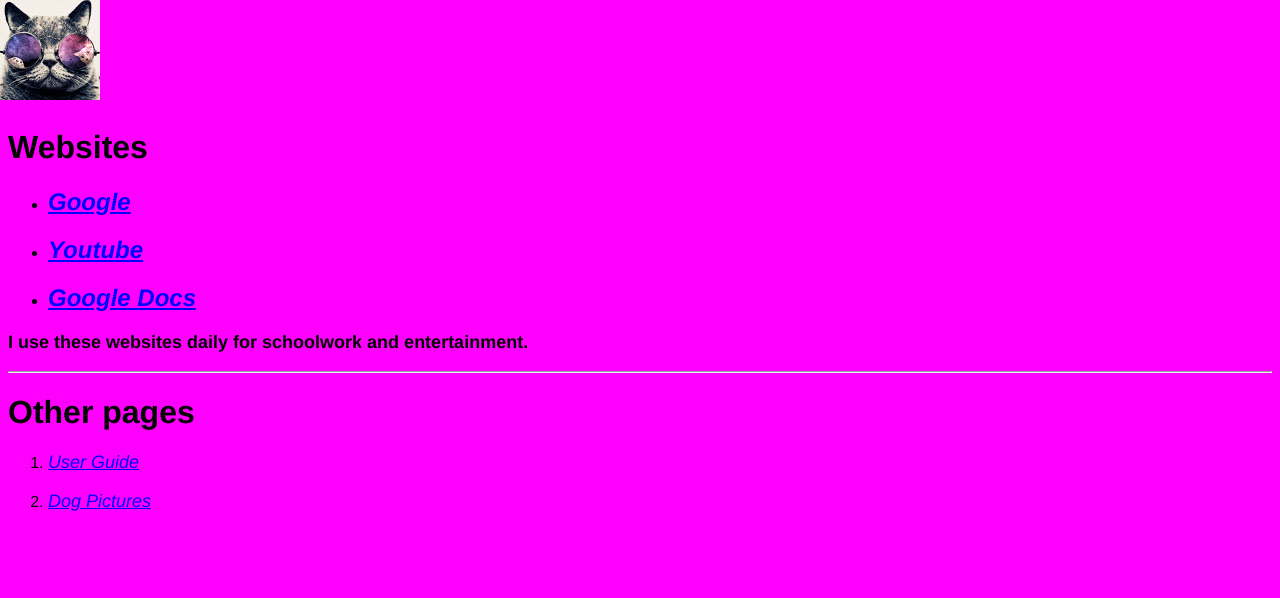
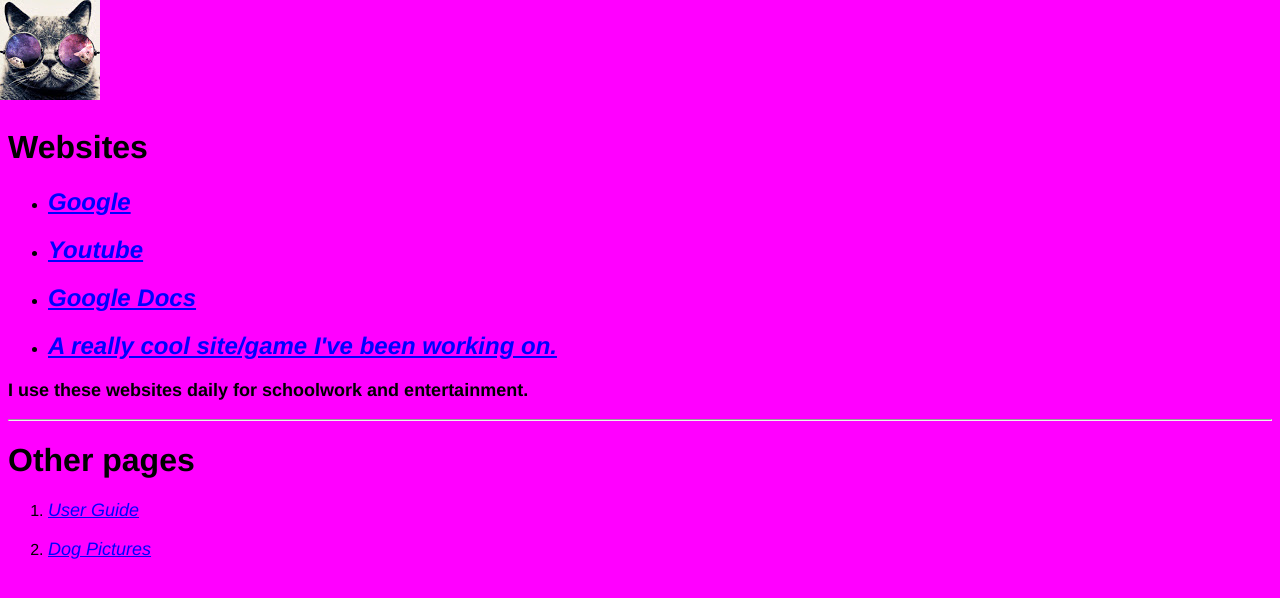
Before and after one commit to DylanAllmon/project, a plain HTML site: page index.html in a window 1280 px wide. Drawn offline with Linux system fonts and the light colour scheme.

Commit message:
Update index.html

```diff
--- a/index.html
+++ b/index.html
@@ -26,6 +26,7 @@
       <li><a href="https://www.google.com" target="_blank"><h2><i>Google</i></h2></a></li>
       <li><a href="https://www.youtube.com" target="_blank"><h2><i>Youtube</i></h2></a></li>
       <li><a href="https://docs.google.com/document/u/0/" target="_blank"><h2><i>Google Docs</i></h2></a></li>
+      <li><a href="https://me.palikai.org/jumper" target="_blank"><h2><i>A really cool site/game I've been working on.</i></h2></a></li>
     </ul>
     <p><b>I use these websites daily for schoolwork and entertainment.</b></p>
     <hr>
```
